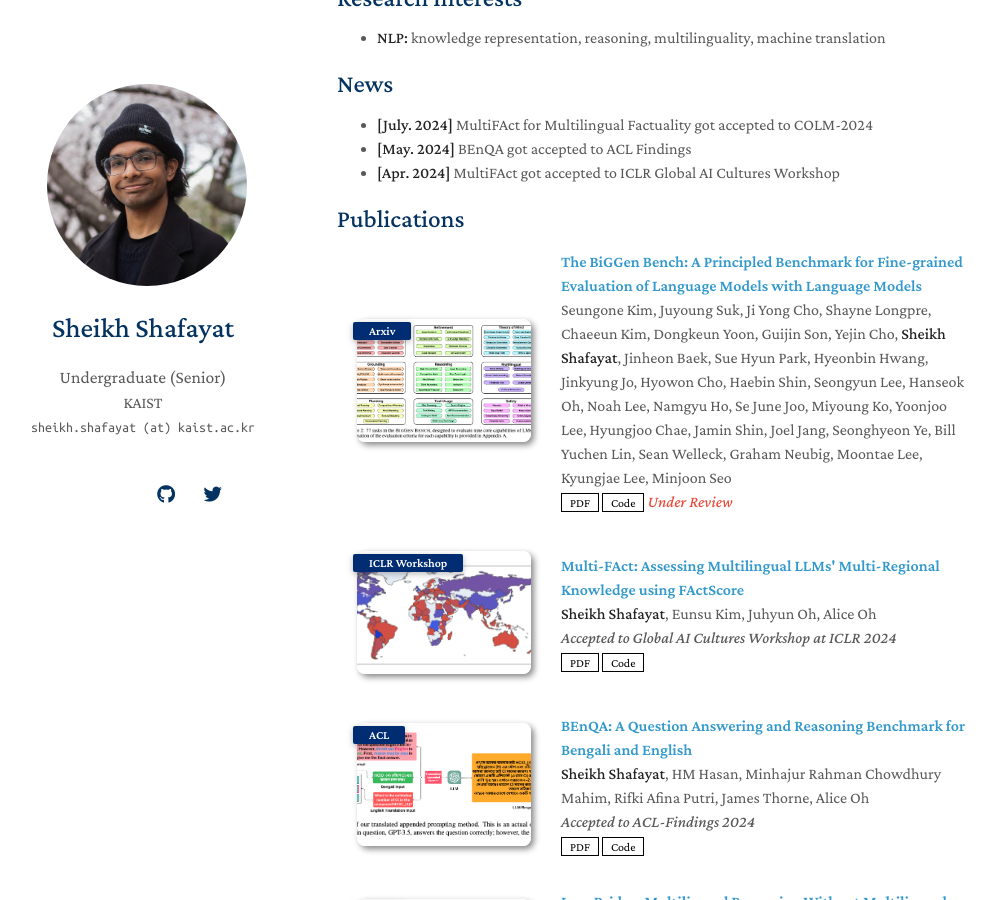
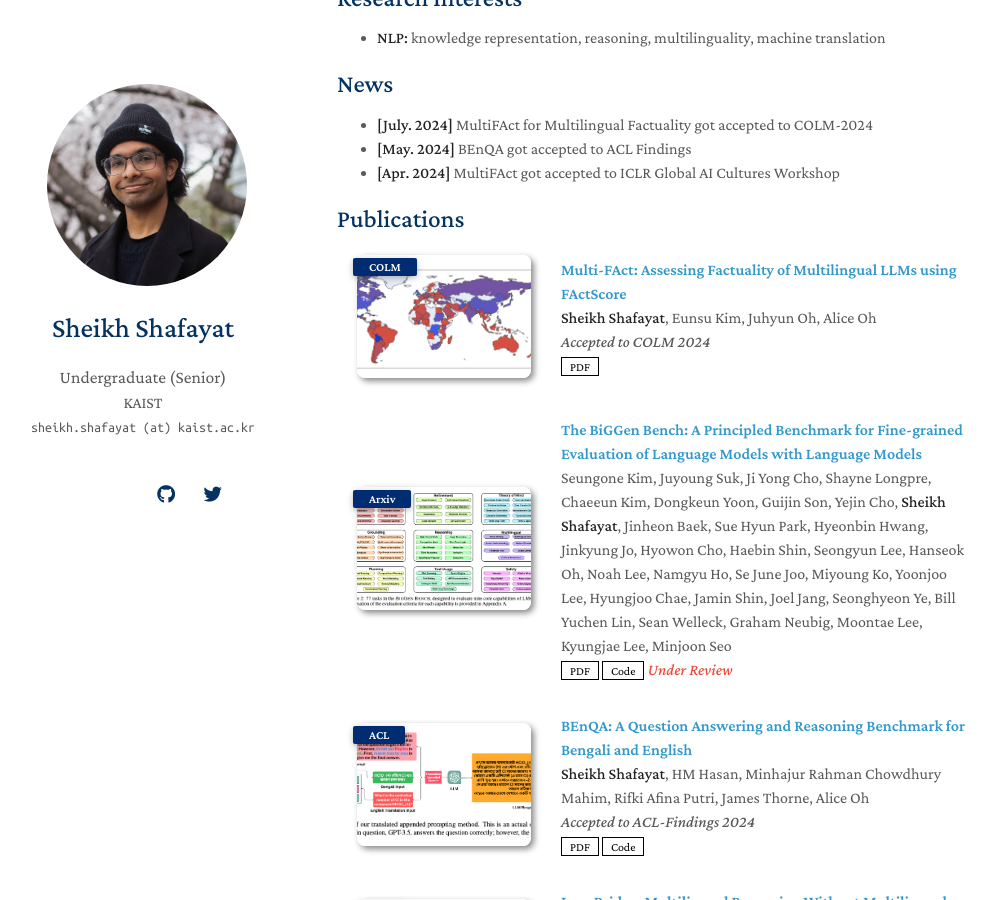
Before and after one commit to sheikhshafayat/sheikhshafayat.github.io, a Jekyll site: the page built from index.md, in a window 1280 px wide and 900 px high, scrolled down 513 px. Shown: the whole window, without its empty margins (133-1127 px from the left). Built offline with Jekyll 4.4.1, drawn with Linux system fonts in a browser that asks for light colours; nearby versions of some CDN libraries; a style sheet for code colours, icons or effects is not loaded; our own code applies the rules of GitHub Pages for plain Markdown files.

Commit message:
small updates on COLM

```diff
--- a/_data/publications.yml
+++ b/_data/publications.yml
@@ -1,4 +1,14 @@
 main:
+  - title: "Multi-FAct: Assessing Factuality of Multilingual LLMs using FActScore"
+    authors: <strong>Sheikh Shafayat</strong>, Eunsu Kim, Juhyun Oh, Alice Oh
+    conference_short: COLM
+    conference: Accepted to COLM 2024
+    pdf: https://arxiv.org/pdf/2402.18045
+    # code: https://github.com/sheikhshafayat/multi-fact
+    # page: https://class-il.mpi-inf.mpg.de/mnemonics/
+    # bibtex: https://class-il.mpi-inf.mpg.de/mnemonics/
+    # notes: Oral Presentation
+    image: ./assets/img/multifact-iclrw.png
 
   - title: "The BiGGen Bench: A Principled Benchmark for Fine-grained Evaluation of Language Models with Language Models"
     authors: Seungone Kim, Juyoung Suk, Ji Yong Cho, Shayne Longpre, Chaeeun Kim, Dongkeun Yoon, Guijin Son, Yejin Cho, <strong>Sheikh Shafayat</strong>, Jinheon Baek, Sue Hyun Park, Hyeonbin Hwang, Jinkyung Jo, Hyowon Cho, Haebin Shin, Seongyun Lee, Hanseok Oh, Noah Lee, Namgyu Ho, Se June Joo, Miyoung Ko, Yoonjoo Lee, Hyungjoo Chae, Jamin Shin, Joel Jang, Seonghyeon Ye, Bill Yuchen Lin, Sean Welleck, Graham Neubig, Moontae Lee, Kyungjae Lee, Minjoon Seo
@@ -8,17 +18,6 @@ main:
     code: https://github.com/prometheus-eval/prometheus-eval/tree/main/BiGGen-Bench
     image: ./assets/img/biggen.png
     notes: Under Review
-
-  - title: "Multi-FAct: Assessing Multilingual LLMs' Multi-Regional Knowledge using FActScore"
-    authors: <strong>Sheikh Shafayat</strong>, Eunsu Kim, Juhyun Oh, Alice Oh
-    conference_short: ICLR Workshop
-    conference: Accepted to Global AI Cultures Workshop at ICLR 2024
-    pdf: https://arxiv.org/pdf/2402.18045
-    code: https://github.com/sheikhshafayat/multi-fact
-    # page: https://class-il.mpi-inf.mpg.de/mnemonics/
-    # bibtex: https://class-il.mpi-inf.mpg.de/mnemonics/
-    # notes: Oral Presentation
-    image: ./assets/img/multifact-iclrw.png
 
   - title: "BEnQA: A Question Answering and Reasoning Benchmark for Bengali and English"
     authors: <strong>Sheikh Shafayat</strong>, HM Hasan, Minhajur Rahman Chowdhury Mahim, Rifki Afina Putri, James Thorne, Alice Oh
```
Also changed, not shown: 1 other file.
